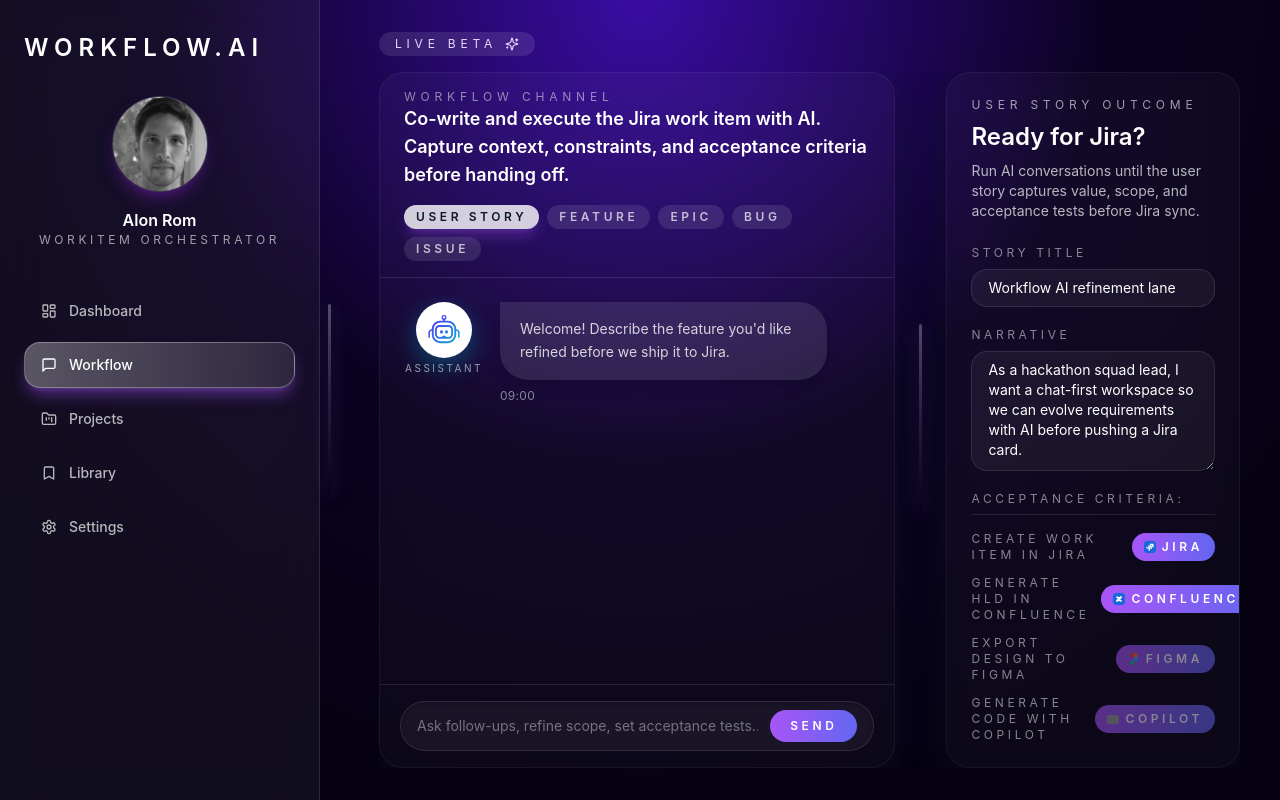
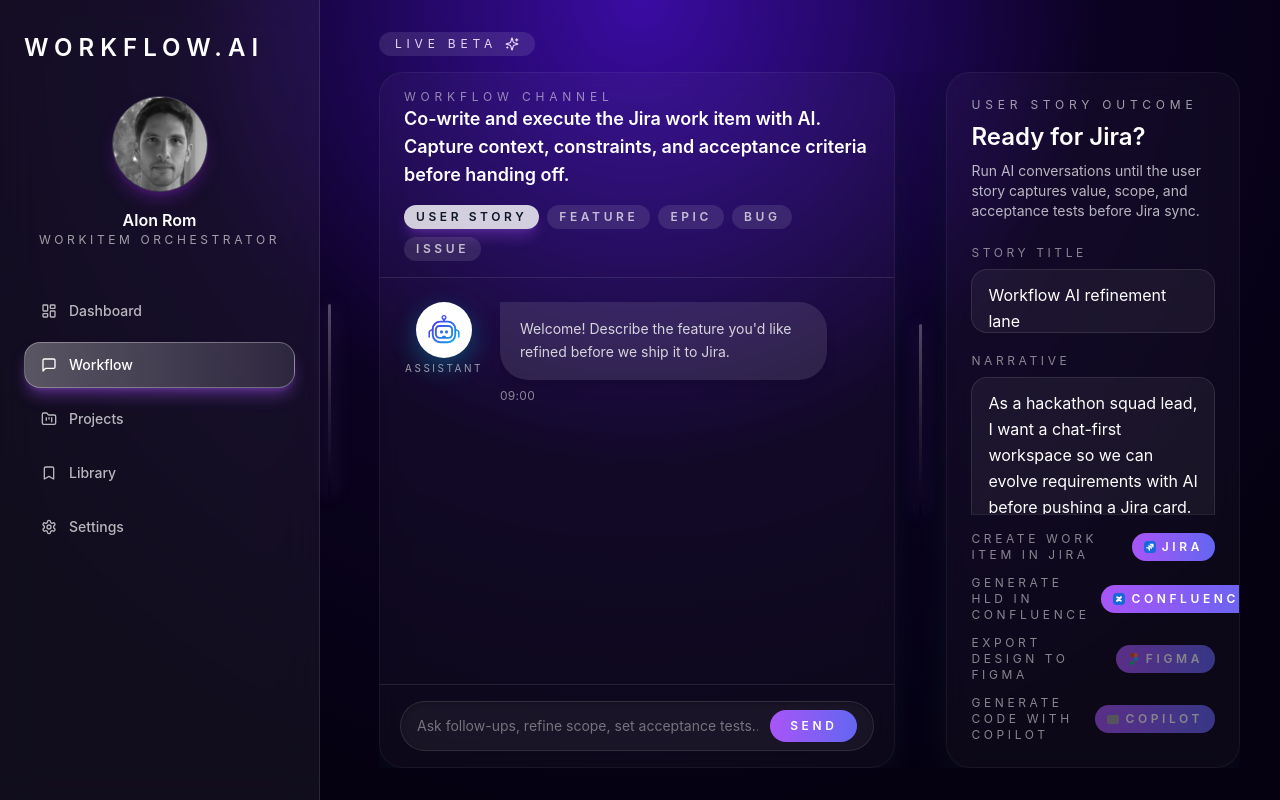
Before and after one commit to AlonRom/workflow.ai, a Next.js app in the folder apps/dashboard/: page /workflow in a window 1280 px wide. Built offline with nearby package versions, Linux system fonts and the light colour scheme; grey boxes are pictures that could not be loaded.

Commit message:
add highlights

```diff
--- a/apps/dashboard/package.json
+++ b/apps/dashboard/package.json
@@ -16,6 +16,7 @@
     "@tanstack/react-query": "^5.56.2",
     "class-variance-authority": "^0.7.0",
     "clsx": "^2.1.1",
+    "diff": "^8.0.2",
     "framer-motion": "^11.0.24",
     "lucide-react": "^0.452.0",
     "next": "^15.5.6",
@@ -31,8 +32,8 @@
     "concurrently": "^9.0.1",
     "eslint": "^9.0.0",
     "eslint-config-next": "15.0.0",
+    "open-cli": "^7.2.0",
     "postcss": "^8.4.47",
-    "open-cli": "^7.2.0",
     "tailwindcss": "^3.4.13",
     "typescript": "^5.6.3"
   }
--- a/apps/dashboard/src/app/(workspace)/workflow/page.tsx
+++ b/apps/dashboard/src/app/(workspace)/workflow/page.tsx
@@ -3,6 +3,7 @@
 import Image from "next/image";
 import { useEffect, useMemo, useRef, useState } from "react";
 import { Sparkles } from "lucide-react";
+import { diffWords, type Change } from "diff";
 
 type ChatMessage = {
   id: string;
@@ -30,6 +31,10 @@
   description: string;
   acceptance: string[];
 };
+
+type WorkItemField = "title" | "description" | "acceptance";
+const diffableFields: WorkItemField[] = ["title", "description", "acceptance"];
+const hasValue = (text: string) => text.trim().length > 0;
 
 const workItemTemplates: Record<string, WorkItemTemplate> = {
   story: {
@@ -133,6 +138,46 @@
     | { status: "success"; content: string; pageUrl?: string }
     | { status: "error"; message: string }
   >({ status: "idle" });
+  const [latestDiffs, setLatestDiffs] = useState<Partial<Record<WorkItemField, Change[]>>>({});
+
+  const setWorkItemWithDiff = (
+    updater: (prev: WorkItemTemplate) => WorkItemTemplate,
+    options?: { trackDiff?: boolean; resetDiffs?: boolean },
+  ) => {
+    if (options?.resetDiffs) {
+      setLatestDiffs({});
+    }
+    setWorkItem((prev) => {
+      const next = updater(prev);
+      if (options?.trackDiff !== false && !options?.resetDiffs) {
+        const prevStrings: Record<WorkItemField, string> = {
+          title: prev.title,
+          description: prev.description,
+          acceptance: prev.acceptance.join("\n\n"),
+        };
+        const nextStrings: Record<WorkItemField, string> = {
+          title: next.title,
+          description: next.description,
+          acceptance: next.acceptance.join("\n\n"),
+        };
+        setLatestDiffs((current) => {
+          const updated = { ...current };
+          let mutated = false;
+          diffableFields.forEach((field) => {
+            if (prevStrings[field] !== nextStrings[field]) {
+              updated[field] = diffWords(prevStrings[field], nextStrings[field]);
+              mutated = true;
+            } else if (updated[field]) {
+              delete updated[field];
+              mutated = true;
+            }
+          });
+          return mutated ? updated : current;
+        });
+      }
+      return next;
+    });
+  };
 
   const parseStructuredResponse = (content: string, type: WorkItemType) => {
     // Extract fields using regex to handle both multi-line and single-line formats
@@ -296,7 +341,7 @@
         // Parse template from the full response (if it exists) - use full assistantContent
         const parsed = parseStructuredResponse(assistantContent, workItemType);
         if (parsed) {
-          setWorkItem((prev) => ({ ...prev, ...parsed }));
+          setWorkItemWithDiff((prev) => ({ ...prev, ...parsed }));
           // Mark ready only if all three fields are present (full template)
           const isFullTemplate = /Title:\s*.+\nDescription:\s*.+((Acceptance Criteria:)|(Steps:))\s*\d+\.\s*/is.test(assistantContent);
           if (isFullTemplate) {
@@ -304,12 +349,16 @@
           }
         }
       });
-  }; const handleTypeChange = (type: WorkItemType) => {
+  };
+  const handleTypeChange = (type: WorkItemType) => {
     setWorkItemType(type);
-    setWorkItem({
+    setWorkItemWithDiff(
+      () => ({
         ...workItemTemplates[type],
         acceptance: [...workItemTemplates[type].acceptance],
-    });
+      }),
+      { trackDiff: false, resetDiffs: true },
+    );
     setIsWorkItemReady(false);
   };
 
@@ -510,48 +559,72 @@
                 <span className="text-xs uppercase tracking-[0.3em] text-white/50">
                   {workItemTemplates[workItemType].titleLabel}
                 </span>
+                <div className="relative rounded-2xl border border-white/10 bg-white/5 text-base text-white focus-within:border-white/40 transition min-h-[64px]">
+                  {hasValue(workItem.title) ? (
+                    <div className="pointer-events-none absolute inset-0 px-4 py-3">
+                      <DiffOverlay value={workItem.title} changes={latestDiffs.title} />
+                    </div>
+                  ) : null}
                   <input
                     value={workItem.title}
                     onChange={(event) =>
-                    setWorkItem((prev) => ({
+                      setWorkItemWithDiff((prev) => ({
                         ...prev,
                         title: event.target.value,
                       }))
                     }
-                  className="rounded-2xl border border-white/10 bg-white/5 px-4 py-2 text-white focus:border-white/40 focus:outline-none"
+                    className={`relative w-full bg-transparent px-4 py-3 text-base caret-white placeholder:text-white/40 focus:outline-none ${hasValue(workItem.title) ? "text-transparent selection:bg-white/0" : "text-white"}`}
                   />
+                </div>
               </label>
 
               <label className="flex flex-col gap-2 text-sm text-white/70">
                 <span className="text-xs uppercase tracking-[0.3em] text-white/50">
                   {workItemTemplates[workItemType].descriptionLabel}
                 </span>
+                <div className="relative rounded-2xl border border-white/10 bg-white/5 text-base text-white focus-within:border-white/40 transition min-h-[160px]">
+                  {hasValue(workItem.description) ? (
+                    <div className="pointer-events-none absolute inset-0 px-4 py-3">
+                      <DiffOverlay value={workItem.description} changes={latestDiffs.description} />
+                    </div>
+                  ) : null}
                   <textarea
                     value={workItem.description}
                     onChange={(event) =>
-                    setWorkItem((prev) => ({
+                      setWorkItemWithDiff((prev) => ({
                         ...prev,
                         description: event.target.value,
                       }))
                     }
-                  className="min-h-[120px] rounded-2xl border border-white/10 bg-white/5 px-4 py-2 text-white focus:border-white/40 focus:outline-none"
+                    className={`relative min-h-[160px] w-full resize-none bg-transparent px-4 py-3 text-base caret-white placeholder:text-white/40 focus:outline-none leading-relaxed ${hasValue(workItem.description) ? "text-transparent selection:bg-white/0" : "text-white"}`}
                   />
+                </div>
               </label>
 
               <label className="flex flex-col gap-2 text-sm text-white/70">
                 <span className="text-xs uppercase tracking-[0.3em] text-white/50">
                   {workItemTemplates[workItemType].listLabel}
                 </span>
+                <div className="relative rounded-2xl border border-white/10 bg-white/5 text-sm text-white focus-within:border-white/40 transition min-h-[160px]">
+                  {hasValue(workItem.acceptance.join('\n\n')) ? (
+                    <div className="pointer-events-none absolute inset-0 px-4 py-3">
+                      <DiffOverlay
+                        value={workItem.acceptance.join('\n\n')}
+                        changes={latestDiffs.acceptance}
+                      />
+                    </div>
+                  ) : null}
                   <textarea
                     value={workItem.acceptance.join('\n\n')}
                     onChange={(event) => {
                       const value = event.target.value;
-                    const lines = value.split('\n\n').filter(l => l.trim());
-                    setWorkItem((prev) => ({ ...prev, acceptance: lines }));
+                      const lines = value.split('\n\n').filter((l) => l.trim());
+                      setWorkItemWithDiff((prev) => ({ ...prev, acceptance: lines }));
                     }}
                     rows={Math.max(5, workItem.acceptance.length * 3)}
-                  className="min-h-[120px] rounded-2xl border border-white/10 bg-white/5 px-4 py-2 text-sm text-white focus:border-white/40 focus:outline-none leading-relaxed"
+                    className={`relative min-h-[160px] w-full resize-none bg-transparent px-4 py-3 text-sm caret-white placeholder:text-white/40 focus:outline-none leading-relaxed ${hasValue(workItem.acceptance.join('\n\n')) ? "text-transparent selection:bg-white/0" : "text-white"}`}
                   />
+                </div>
               </label>
             </div>
             <div className="flex flex-col gap-2 pt-4 flex-shrink-0">
@@ -694,6 +767,32 @@
   );
 }
 
+function DiffOverlay({ value, changes }: { value: string; changes?: Change[] }) {
+  if (!hasValue(value)) return null;
+  const hasDiff = changes?.some((part) => part.added || part.removed);
+  const viewSegments = hasDiff
+    ? (changes || []).filter((part) => !part.removed)
+    : [{ value, added: false } as Change];
+  if (viewSegments.length === 0) return null;
+
+  return (
+    <div className="text-base text-white whitespace-pre-wrap leading-relaxed">
+      {viewSegments.map((part, index) => (
+        <span
+          key={`${part.value}-${index}`}
+          className={part.added
+            ? "rounded-full bg-gradient-to-r from-[#a855f7]/40 to-[#6366f1]/30 px-1 text-white"
+            : "text-white"}
+        >
+          {part.value}
+        </span>
+      ))}
+    </div>
+  );
+}
+
+const DiffPreview = DiffOverlay;
+
 function ChatBubble({ message }: { message: ChatMessage }) {
   const isAssistant = message.role === "assistant";
   const avatar = isAssistant
```
Lines whose indentation alone changed are shown as unchanged.
